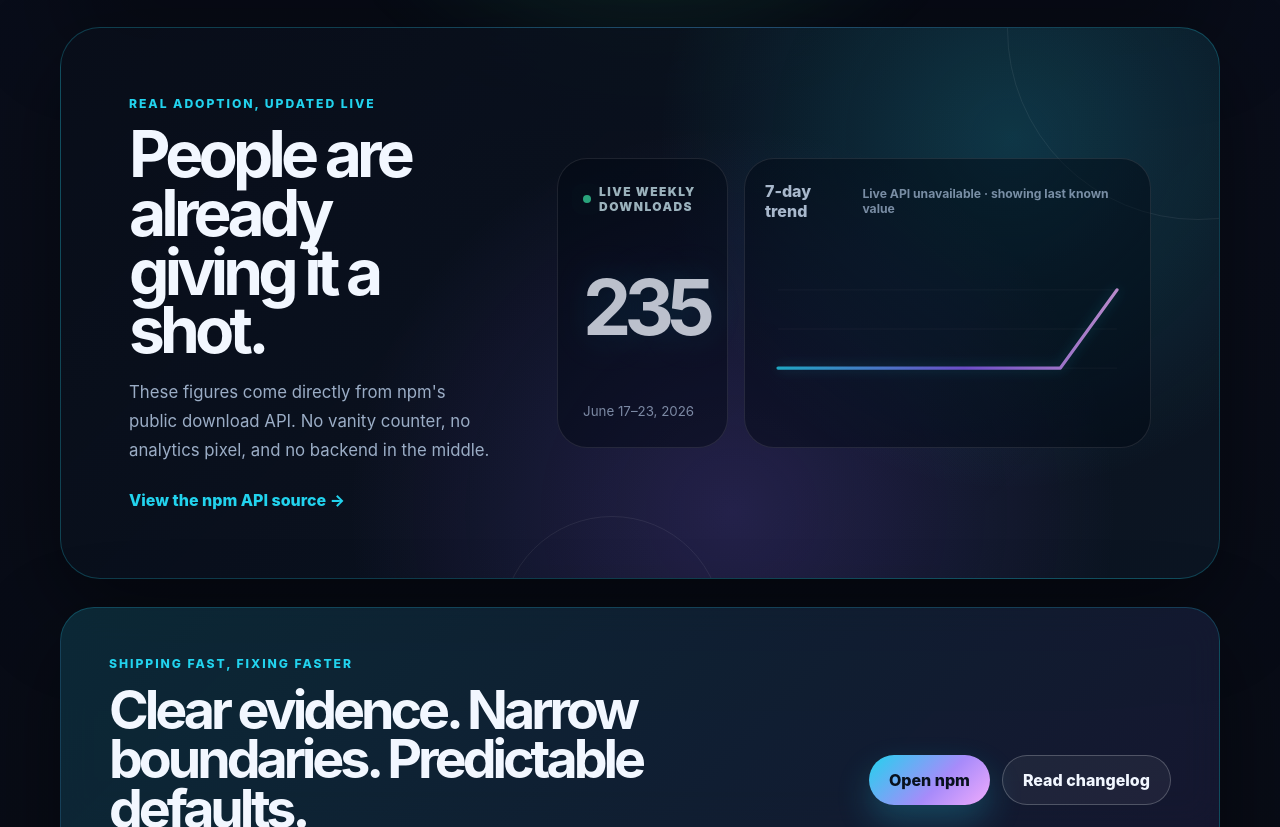
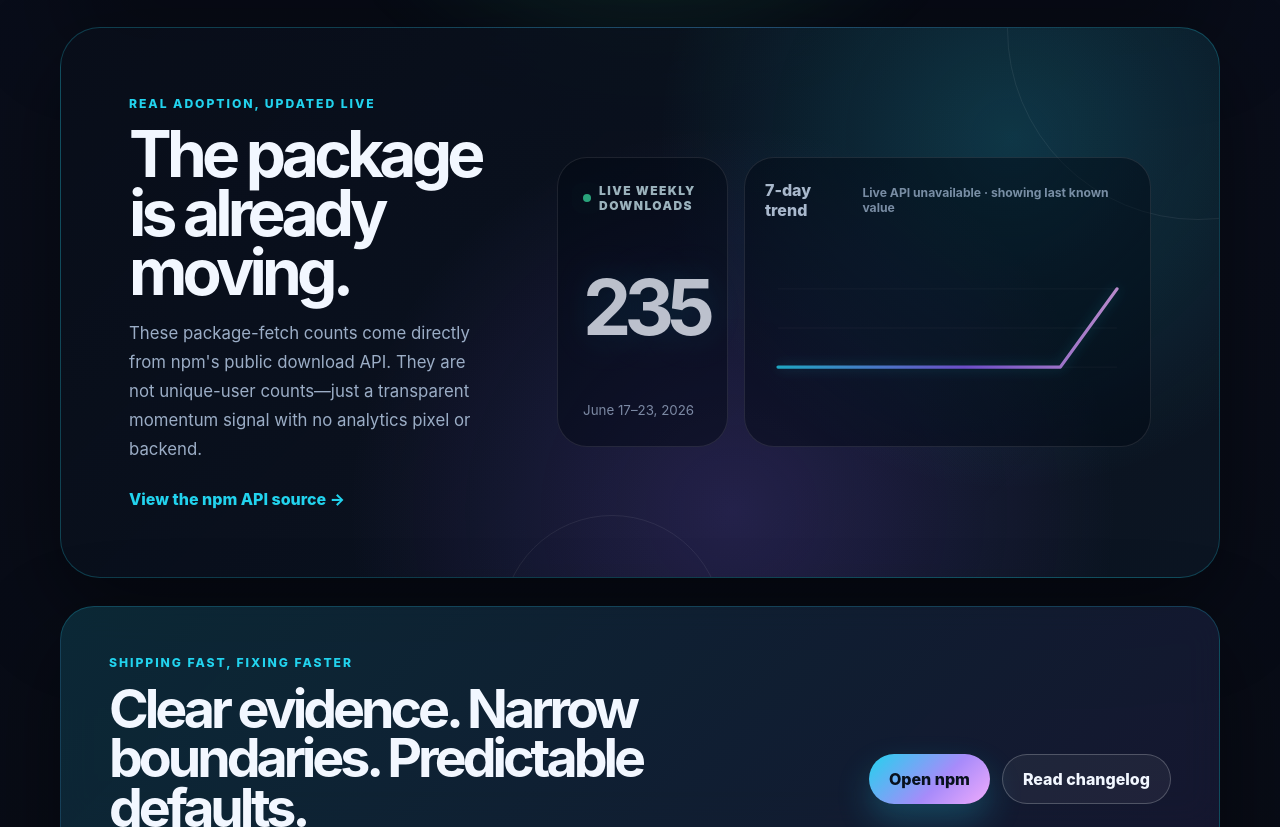
Before and after one commit to Devrajsinh-Jhala/NPM-Vibe-check, a website: page site/index.html in a window 1280 px wide. Shown: the part 1021-1848 px from the top of the page. Drawn offline with Linux system fonts and the light colour scheme; no server answers.

Commit message:
Clarify npm download metrics

```diff
--- a/site/index.html
+++ b/site/index.html
@@ -112,10 +112,10 @@ Action: review before execution.</code></pre>
       <section id="momentum" class="section momentum-panel reveal" aria-labelledby="momentum-title">
         <div class="momentum-copy">
           <p class="eyebrow">real adoption, updated live</p>
-          <h2 id="momentum-title">People are already giving it a shot.</h2>
+          <h2 id="momentum-title">The package is already moving.</h2>
           <p>
-            These figures come directly from npm's public download API. No vanity counter,
-            no analytics pixel, and no backend in the middle.
+            These package-fetch counts come directly from npm's public download API. They are not
+            unique-user counts—just a transparent momentum signal with no analytics pixel or backend.
           </p>
           <a class="source-link" href="https://api.npmjs.org/downloads/range/last-week/npx-vibe">
             View the npm API source →
```
Also changed, not shown: README.md.
